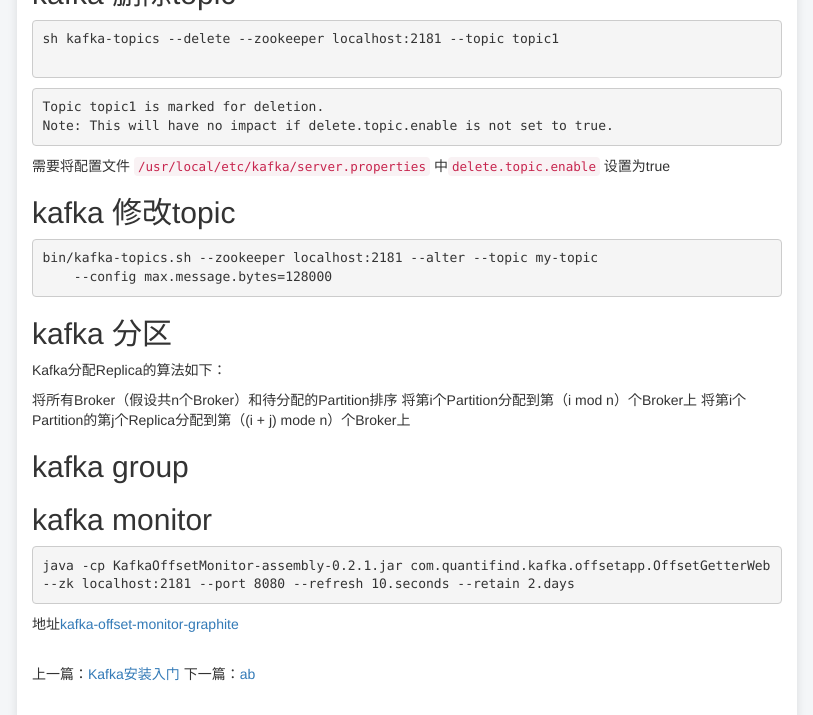
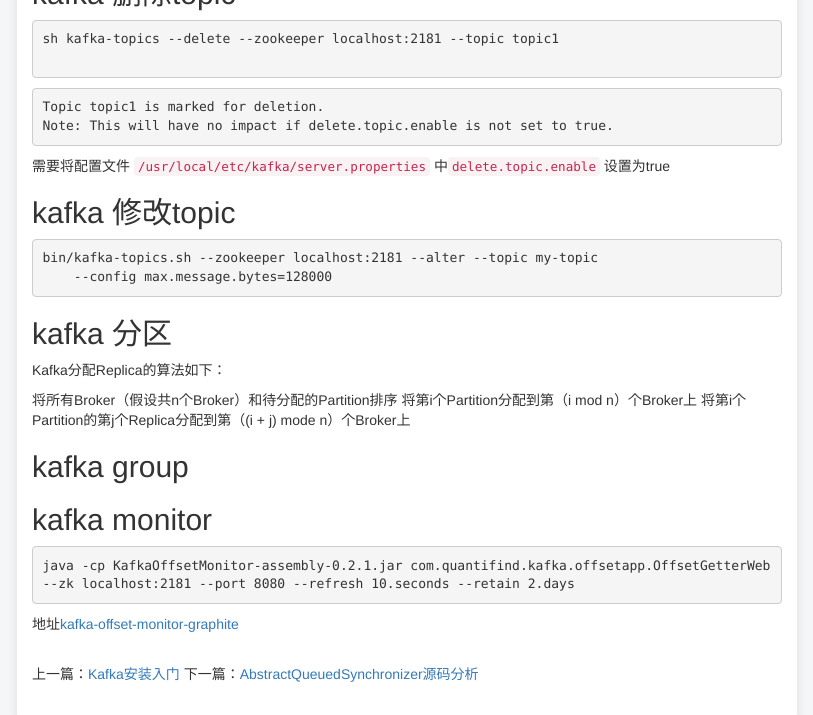
Before and after one commit to xiongfeng09/xiongfeng09.github.io, a Jekyll site: the page built from _posts/kafka/2016-08-18-kafka-consumer.md, in a window 1280 px wide and 900 px high, scrolled down 1980 px, cut to the strip 0-715 px from the top of the window. Shown: the whole strip, without its empty margins (38-851 px from the left). Built offline with Jekyll 4.4.1, drawn with Linux system fonts in a browser that asks for light colours; our own code applies the rules of GitHub Pages for plain Markdown files; comment, search, counter and statistics services are not loaded.

Commit message:
修改标题

```diff
--- a/_posts/java/2017-09-09-abstract-quene-synchronizer-code-analysiz.md
+++ b/_posts/java/2017-09-09-abstract-quene-synchronizer-code-analysiz.md
@@ -1,6 +1,6 @@
 ---
 layout: post
-title: ab
+title: AbstractQueuedSynchronizer源码分析
 category: java
 tags: java
 description: AbstractQueuedSynchronizer源码分析
```
